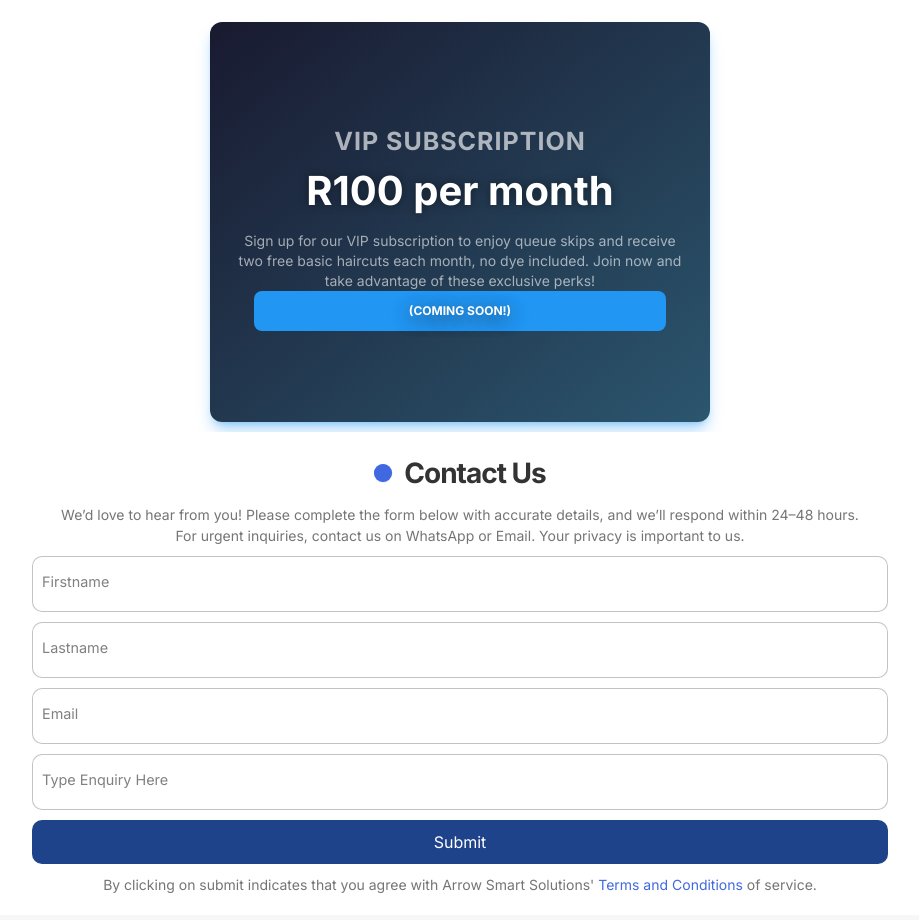
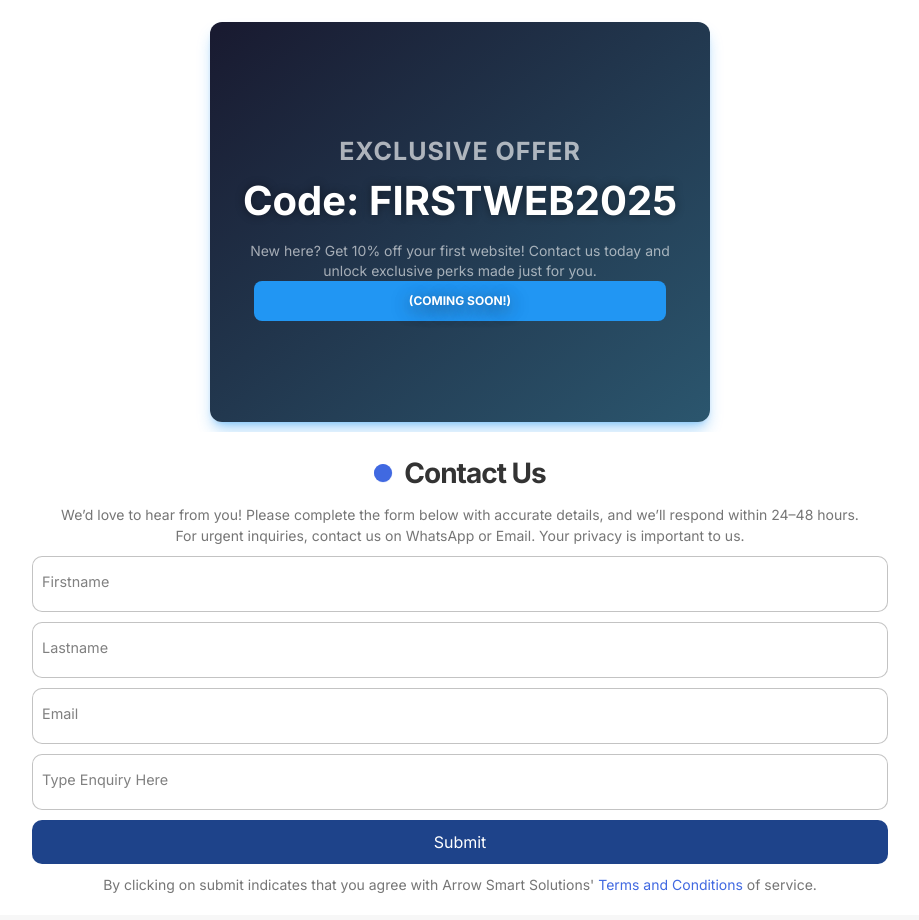
Before and after one commit to ArrowSmartSolutions/ArrowSmartSolutions, a React (Vite) app: page / in a window 1280 px wide. Shown: the part 1740-2660 px from the top of the page, without its empty margins (180-1099 px from the left). Built offline with nearby package versions, Linux system fonts and the light colour scheme.

Commit message:
Updated promotions banner

```diff
--- a/src/components/Promotion/Promotion.jsx
+++ b/src/components/Promotion/Promotion.jsx
@@ -13,14 +13,13 @@ const Promotion = () => {
        rounded-xl bg-gradient-to-br from-[#04051dea] to-[#2b566e]">
         <div className="p-5">
           <div className="font-extrabold uppercase text-[rgba(255,255,255,0.64)] mt-2.5 text-[25px] tracking-[1px]">
-            VIP Subscription
+            Exclusive Offer
           </div>
           <div className="text-white font-extrabold text-[40px] [text-shadow:0px_0px_10px_rgba(0,0,0,0.42)]">
-            R100 per month
+            Code: FIRSTWEB2025
           </div>
           <div className="font-regular text-[rgba(255,255,255,0.6)] mt-2.5 text-sm">
-            Sign up for our VIP subscription to enjoy queue skips and receive two free basic haircuts each month, no dye included.
-            Join now and take advantage of these exclusive perks!
+          New here? Get 10% off your first website! Contact us today and unlock exclusive perks made just for you.
           </div>
           <button className="select-none border-none outline-none text-white uppercase font-bold text-xs py-3 px-6 bg-[rgb(33_150_243)] rounded-lg w-[90%] [text-shadow:0px_4px_18px_#2c3442]">
           <p className="text-center">(Coming soon!)</p>
```
